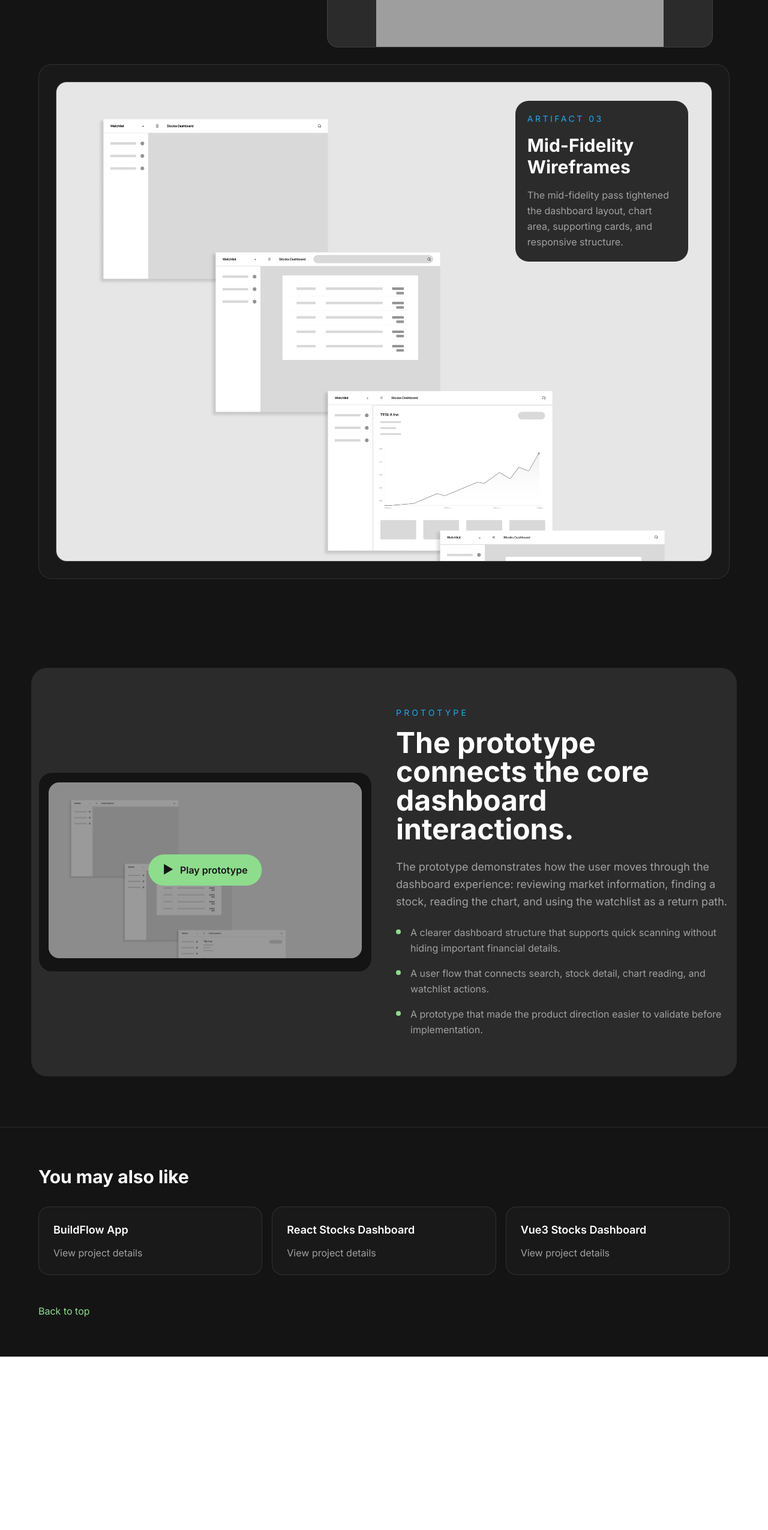
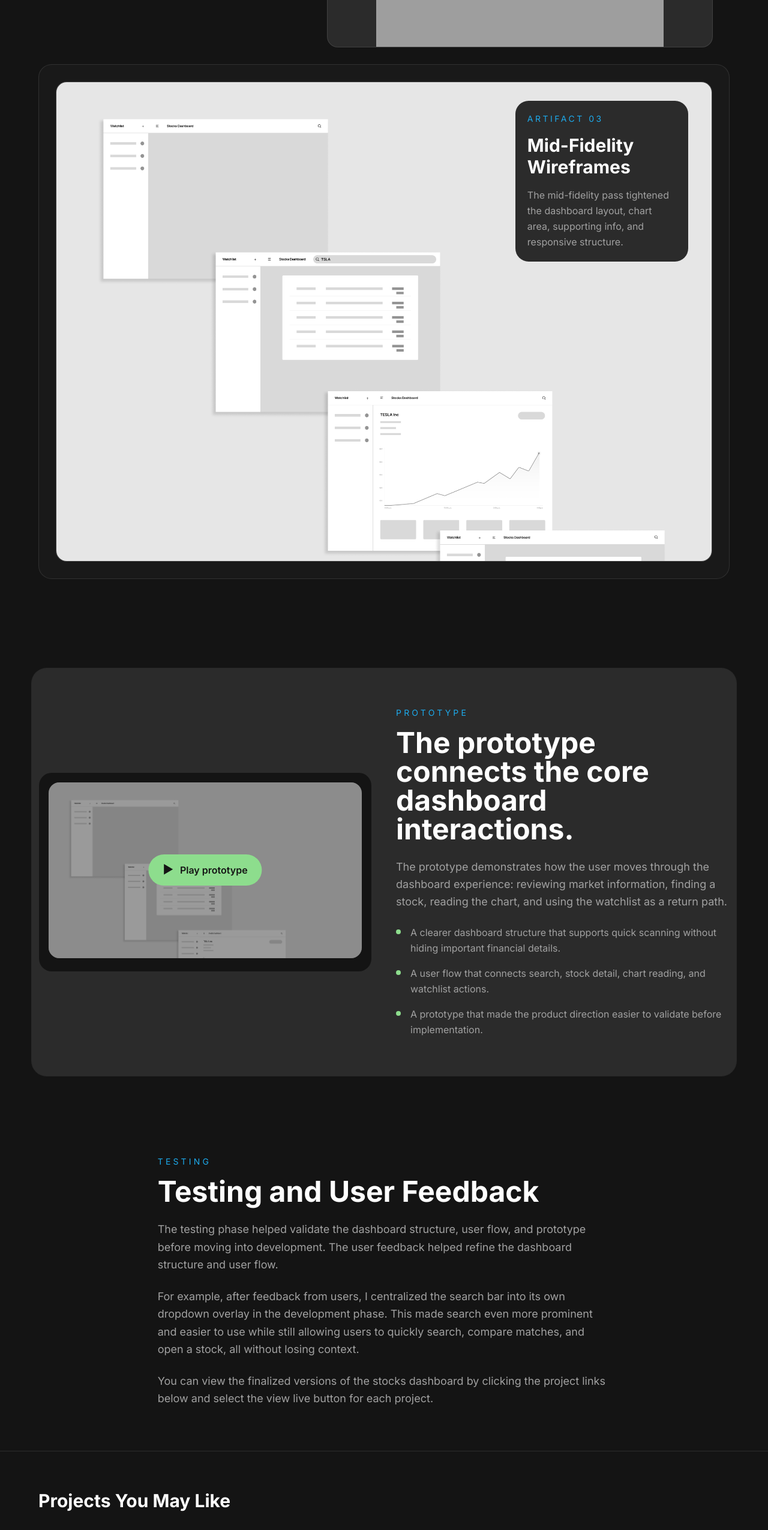
Before and after one commit to Eizads/portfolio_site, a Next.js app: page /process in a window 1280 px wide. Shown: the part 4100-6650 px from the top of the page at 60% size. Before the commit the page ends 6361 px from the top, so only its background shows below. Built offline with nearby package versions, Linux system fonts and the light colour scheme; grey boxes are pictures that could not be loaded.

Commit message:
ux process update

```diff
--- a/src/app/page.tsx
+++ b/src/app/page.tsx
@@ -336,6 +336,7 @@ export default function Home() {
                           </div>
                         </Link>
                       </Button>
+                      {project.id !== 1 && (
                         <Button
                           variant="outline"
                           className="text-secondary bg-transparent border-secondary hover:bg-secondary/10 hover:text-white hover:border-white"
@@ -355,6 +356,7 @@ export default function Home() {
                             </div>
                           </Link>
                         </Button>
+                      )}
                     </div>
                   </div>
                 </DialogContent>
--- a/src/app/process/page.tsx
+++ b/src/app/process/page.tsx
@@ -48,6 +48,14 @@ const outcomes = [
   "A prototype that made the product direction easier to validate before implementation.",
 ];
 
+const testing = [
+  {
+    title: "Testing and User Feedback",
+    description:
+      "The testing phase helped validate the dashboard structure, user flow, and prototype before moving into development. The user feedback helped refine the dashboard structure and user flow. For example after testing I decided to centralize the search bar at the top to make it more visible and easier to use.",
+  },
+];
+
 const artifacts = [
   {
     title: "User Flow",
@@ -66,8 +74,8 @@ const artifacts = [
   {
     title: "Mid-Fidelity Wireframes",
     description:
-      "The mid-fidelity pass tightened the dashboard layout, chart area, supporting cards, and responsive structure.",
-    image: "/stocks-dashboard-ux/mid-fidelity-wireframes.png",
+      "The mid-fidelity pass tightened the dashboard layout, chart area, supporting info, and responsive structure.",
+    image: "/stocks-dashboard-ux/mid-fidelity.png",
     alt: "Mid fidelity stocks dashboard wireframes",
   },
 ];
@@ -319,11 +327,40 @@ export default function ProcessPage() {
           </div>
         </div>
       </section>
+      <section className="px-4 sm:px-6 lg:px-8 py-12">
+        <div className="max-w-6xl mx-auto grid grid-cols-12 gap-10 items-center">
+          <div className="lg:col-span-8 lg:col-start-3">
+            <p className="text-secondary uppercase tracking-[0.3em] text-sm mb-4">
+              Testing
+            </p>
+            <h2 className="text-3xl sm:text-5xl font-bold mb-6">
+              Testing and User Feedback
+            </h2>
+            <p className="text-dark-accent text-lg leading-relaxed mb-6">
+              The testing phase helped validate the dashboard structure, user
+              flow, and prototype before moving into development. The user
+              feedback helped refine the dashboard structure and user flow.
+            </p>
+            <p className="text-dark-accent text-lg leading-relaxed mb-6">
+              For example, after feedback from users, I centralized the search
+              bar into its own dropdown overlay in the development phase. This
+              made search even more prominent and easier to use while still
+              allowing users to quickly search, compare matches, and open a
+              stock, all without losing context.
+            </p>
+            <p className="text-dark-accent text-lg leading-relaxed mb-6">
+              You can view the finalized versions of the stocks dashboard by
+              clicking the project links below and select the view live button
+              for each project.
+            </p>
+          </div>
+        </div>
+      </section>
 
       <section className="px-4 sm:px-6 lg:px-8 py-16 border-t border-white/10">
         <div className="max-w-6xl mx-auto">
           <h2 className="text-2xl sm:text-3xl font-bold mb-8">
-            You may also like
+            Projects You May Like
           </h2>
           <div className="grid md:grid-cols-3 gap-4">
             {relatedProjects.map((project) => (
```
Also changed, not shown: public/stocks-dashboard-ux/mid-fidelity.png (added). Lines whose indentation alone changed are shown as unchanged.
